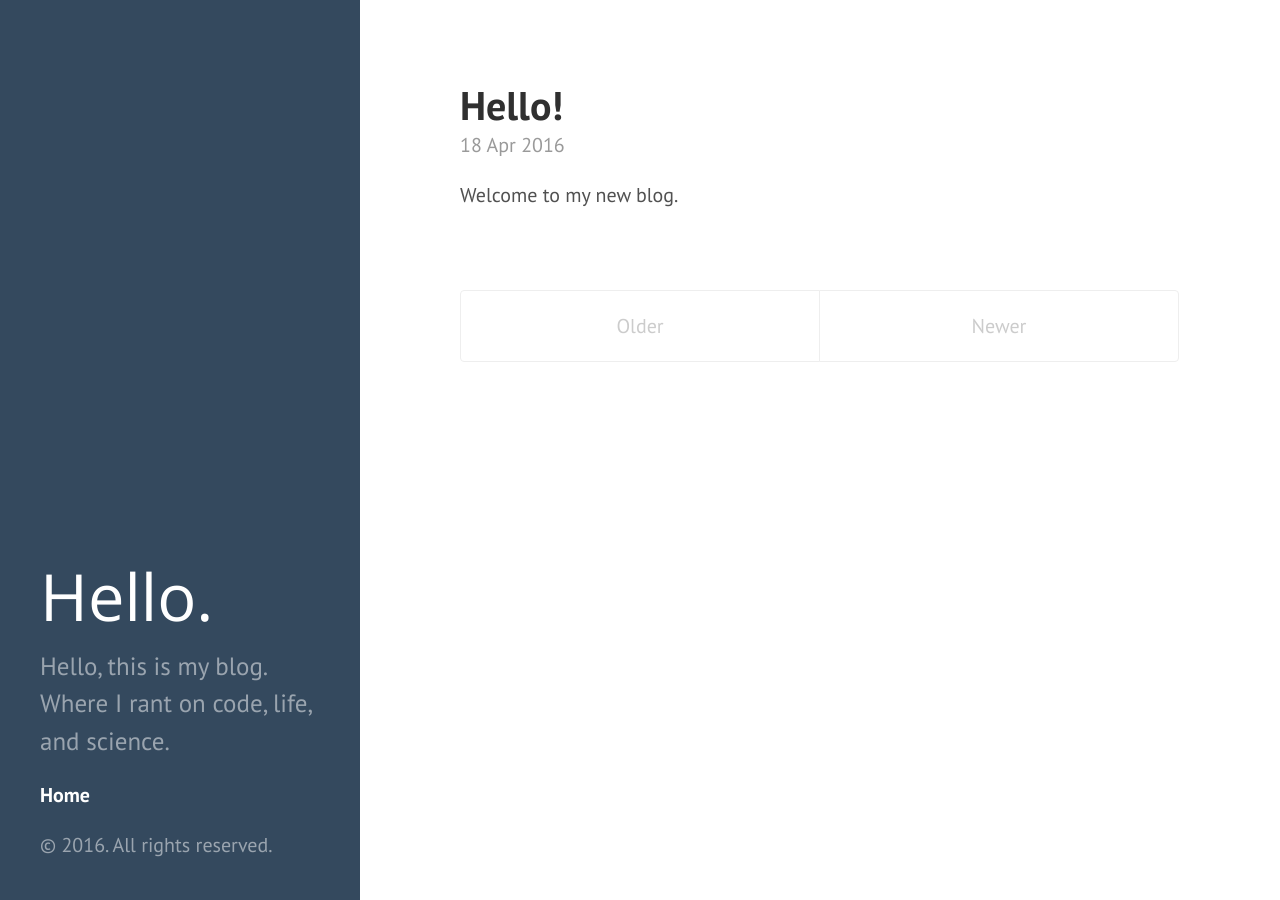
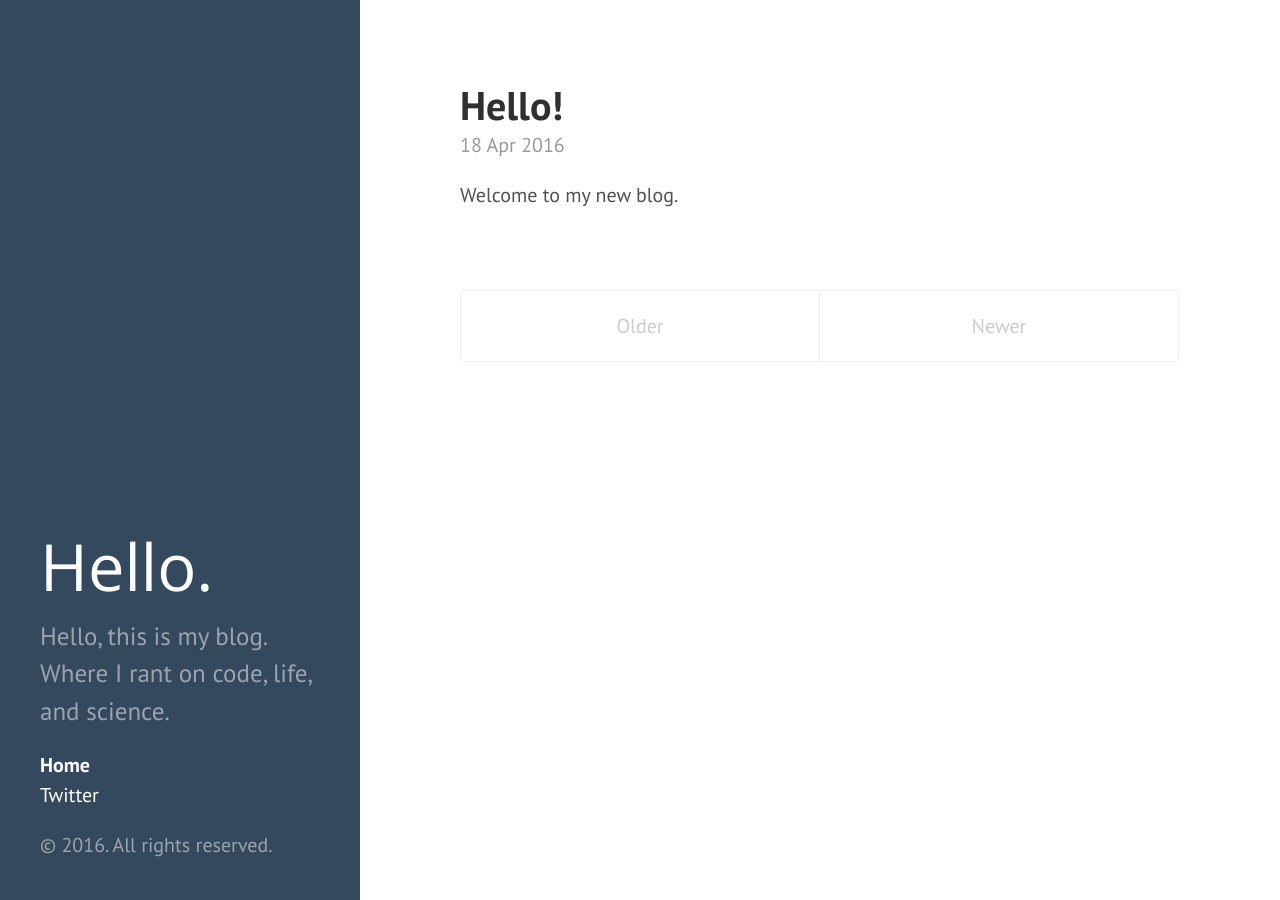
Before and after one commit to fallenshell/fallenshell.github.io, a Jekyll site: the page built from index.html, in a window 1280 px wide. Built offline with Jekyll 4.4.1, drawn with Linux system fonts in a browser that asks for light colours; the list of posts is cut into pages by our own code.

Commit message:
Update sidebar.html

```diff
--- a/_includes/sidebar.html
+++ b/_includes/sidebar.html
@@ -8,6 +8,9 @@
     <ul class="sidebar-nav">
       <li class="sidebar-nav-item{% if page.title == "Home" %} active{% endif %}">
         <a href="/">Home</a>
+      </li>
+      <li class="sidebar-nav-item">
+        <a href="https://twitter.com/fallenshell">Twitter</a>
       </li>
 
       {% comment %}
```
